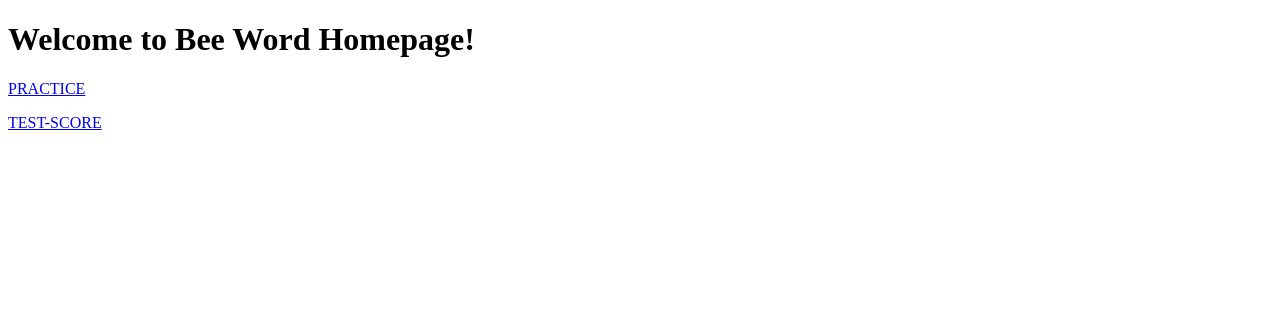
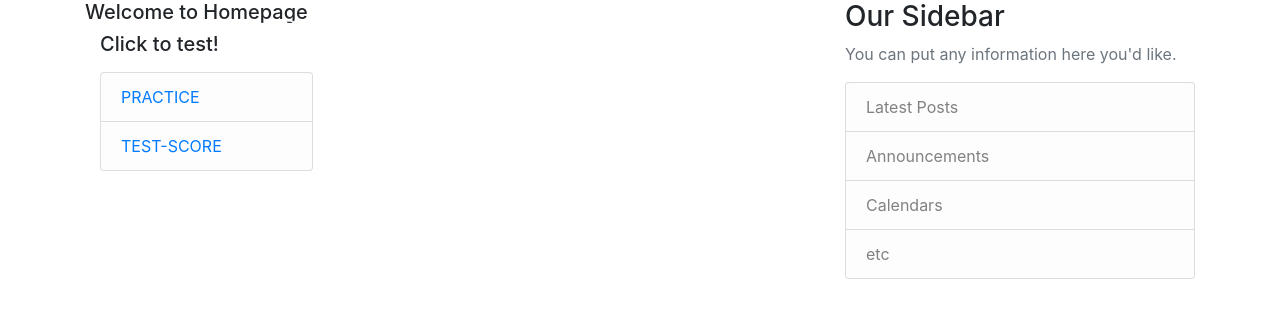
Before and after one commit to mbegumgit/mbegumgit, a Django app: page /spellbee/ in a window 1280 px wide. Shown: the top 318 px of the page. Run offline with Django 3.2, Linux system fonts and the light colour scheme; some libraries are stand-ins or nearby versions.

Commit message:
Modified html files to use bootstrap

```diff
--- a/spellbee/templates/Bee/base.html
+++ b/spellbee/templates/Bee/base.html
@@ -1,12 +1,67 @@
+{% load static %}
 <!DOCTYPE html>
 <html lang="en">
-    <head>
-        <title>SpellBeeWord</title>
-        {% block head %}
-        {% endblock %}
-    </head>
+    <html lang="en">
+  <head>
+    <!-- Required meta tags -->
+    <meta charset="utf-8">
+    <meta name="viewport" content="width=device-width, initial-scale=1, shrink-to-fit=no">
+
+    <!-- Bootstrap CSS -->
+    <link rel="stylesheet" href="https://maxcdn.bootstrapcdn.com/bootstrap/4.0.0/css/bootstrap.min.css" integrity="sha384-Gn5384xqQ1aoWXA+058RXPxPg6fy4IWvTNh0E263XmFcJlSAwiGgFAW/dAiS6JXm" crossorigin="anonymous">
+
+
+    <link  rel="stylesheet" type="text/css" href="{% static 'main.css' %}">
+
+    <title>Spell Bee Word</title>
+
+   </head>
     <body>
-        {% block body %}
-        {% endblock %}
+        <header class="site-header">
+            <nav class="navbar navbar-expand-md navbar-dark bg-steel fixed-top">
+              <div class="container">
+                <a class="navbar-brand mr-4" href="/">Welcome to Spelling  Bee Word !</a>
+                <button class="navbar-toggler" type="button" data-toggle="collapse" data-target="#navbarToggle" aria-controls="navbarToggle" aria-expanded="false" aria-label="Toggle navigation">
+                <span class="navbar-toggler-icon"></span>
+                </button>
+                <div class="collapse navbar-collapse" id="navbarToggle">
+                  <div class="navbar-nav mr-auto">
+                    <a class="nav-item nav-link" href="/">Home</a>
+                    <a class="nav-item nav-link" href="/level">About</a>
+                  </div>
+                  <!-- Navbar Right Side -->
+                  <div class="navbar-nav">
+                    <a class="nav-item nav-link" href="/admin">Login</a>
+                    <a class="nav-item nav-link" href="#">Register</a>
+                  </div>
+                </div>
+              </div>
+            </nav>
+          </header>
+        <main role="main" class="container">
+            <div class="row">
+              <div class="col-12 col-md-8">
+                {% block body %}{% endblock %}
+              </div>
+              <div class="col-6 col-md-4">
+                <div class="content-section">
+                  <h3>Our Sidebar</h3>
+                  <p class='text-muted'>You can put any information here you'd like.
+                    <ul class="list-group">
+                      <li class="list-group-item list-group-item-light">Latest Posts</li>
+                      <li class="list-group-item list-group-item-light">Announcements</li>
+                      <li class="list-group-item list-group-item-light">Calendars</li>
+                      <li class="list-group-item list-group-item-light">etc</li>
+                    </ul>
+                  </p>
+                </div>
+              </div>
+            </div>
+          </main>
+        <!-- Optional JavaScript -->
+    <!-- jQuery first, then Popper.js, then Bootstrap JS -->
+    <script src="https://code.jquery.com/jquery-3.2.1.slim.min.js" integrity="sha384-KJ3o2DKtIkvYIK3UENzmM7KCkRr/rE9/Qpg6aAZGJwFDMVNA/GpGFF93hXpG5KkN" crossorigin="anonymous"></script>
+    <script src="https://cdnjs.cloudflare.com/ajax/libs/popper.js/1.12.9/umd/popper.min.js" integrity="sha384-ApNbgh9B+Y1QKtv3Rn7W3mgPxhU9K/ScQsAP7hUibX39j7fakFPskvXusvfa0b4Q" crossorigin="anonymous"></script>
+    <script src="https://maxcdn.bootstrapcdn.com/bootstrap/4.0.0/js/bootstrap.min.js" integrity="sha384-JZR6Spejh4U02d8jOt6vLEHfe/JQGiRRSQQxSfFWpi1MquVdAyjUar5+76PVCmYl" crossorigin="anonymous"></script>
     </body>
 </html>
--- a/spellbee/templates/Bee/home.html
+++ b/spellbee/templates/Bee/home.html
@@ -1,14 +1,24 @@
 {% extends 'Bee/base.html' %}
 
-{% block title %}Home{% endblock%}
 
 {% block body %}
-    <h1>Welcome to  Bee Word Homepage!</h1>
-    <a href="{% url 'index' %}">PRACTICE</a>
-    <p> </p>
-    <a href="{% url 'scoretot' %}">TEST-SCORE</a>
-    <br>
-      <p>{{ err }} </p>
+    <h5>Welcome to  Homepage</h5>
+  <main role="main" class="container">
+   <div class="row">
+    <div class="col-md-4">
+      <div class="content-section">
+        <h5>Click to test!</h5>
+        <p class='text-muted'>
+          <ul class="list-group">
+            <li class="list-group-item list-group-item-light"><a href="{% url 'index' %}">PRACTICE</a></li>
+            <li class="list-group-item list-group-item-light"><a href="{% url 'scoretot' %}">TEST-SCORE</a></li>
+          </ul>
+        </p>
+      </div>
+    </div>
+    </div>
+
+   <p>{{ err }} </p>
 
 
 {% endblock%}
--- a/spellbee/templates/Bee/home_css.html
+++ /dev/null
@@ -1,2 +0,0 @@
-{% load static %}
-<link rel="stylesheet" href="static/stylebee.css"/>
--- a/spellbee/templates/Bee/index.html
+++ b/spellbee/templates/Bee/index.html
@@ -3,7 +3,7 @@
 {% block title %}BeeWord{% endblock%}
 
 {% block body %}
-    <h1>Bee Word Test</h1>
+    <h5>Bee Word Test</h5>
     <br>
     <form action="{% url 'index' %}" method="post">
       {% csrf_token %}
@@ -18,5 +18,5 @@
       <p> </p>
 
       </form><br>
-      <a href="{% url 'home' %}">Go to Home Page</a>
+
 {% endblock%}
```
Also changed, not shown: spellbee/templates/Bee/beeword.html (+16 -13 lines), spellbee/templates/Bee/check.html (+26 -15 lines), spellbee/templates/Bee/score_view.html (+15 -20 lines), spellbee/templates/Bee/scoreboard.html (+21 -18 lines), spellbee/templates/Bee/scoretot.html (+8 -6 lines), spellbee/templates/Bee/tblupdate.html (+4 -7 lines).
